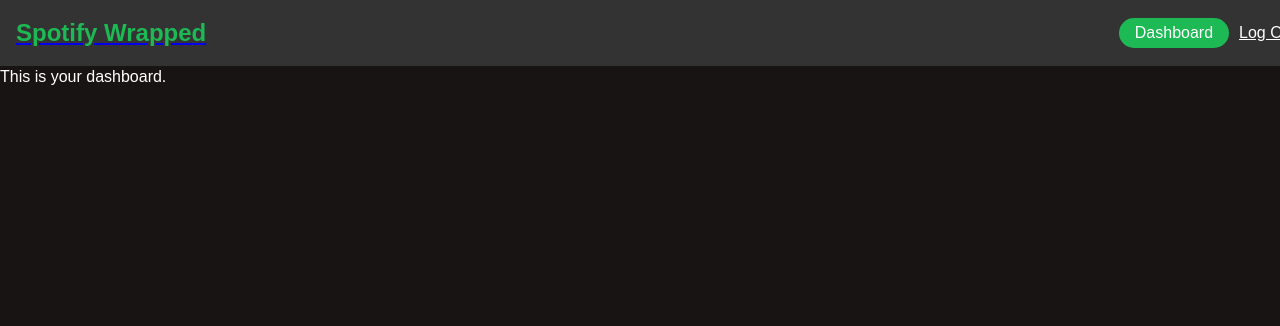
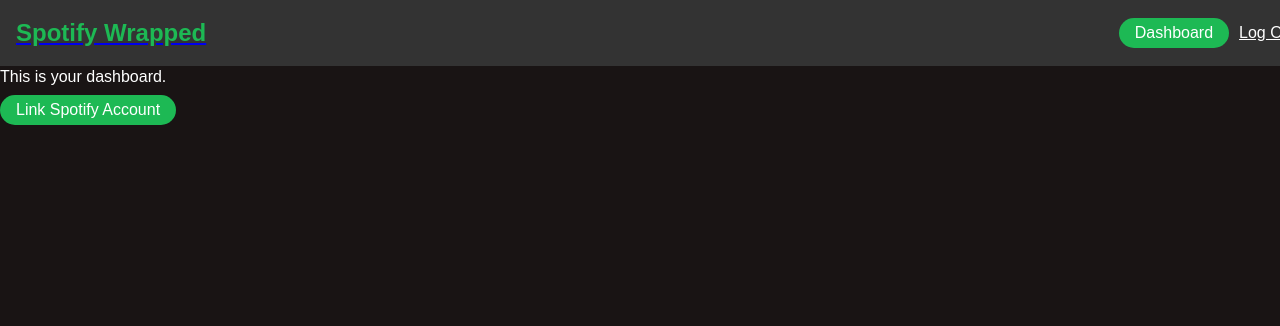
Before and after one commit to maxzhu143/SpotifyWrapped, a Django app: page /dashboard/ in a window 1280 px wide. Shown: the top 326 px of the page. Run offline with Django 4.2, Linux system fonts and the light colour scheme; the visitor is signed in with stand-in values (Sample User, id 1).

Commit message:
I think I added the ability to connect and link but idk what to really do with that information

```diff
--- a/Wrappedapp/static/css/styles.css
+++ b/Wrappedapp/static/css/styles.css
@@ -22,7 +22,7 @@ h1 {
   position: fixed;
   top: 0;
   width: 100%;
-  z-index: 1000;
+  z-index: 5;
 }
 
 .navbar h1 {
@@ -177,4 +177,19 @@ input[type="submit"]:hover, button:hover {
   background-color: #1ed760; /* Lighter green on hover */
 }
 
+        .login-container {
+            background-color: rgba(255, 255, 255, 0.9);
+            padding: 40px;
+            border-radius: 20px;
+            box-shadow: 0px 10px 25px rgba(0, 0, 0, 0.2);
+            width: 400px;
+            transition: transform 0.3s ease, box-shadow 0.3s ease;
+        }
+
+        .login-container:hover {
+            box-shadow: 0px 12px 30px rgba(0, 0, 0, 0.3);
+            transform: translateY(-5px);
+        }
+
+
 }
--- a/Wrappedapp/templates/dashboard.html
+++ b/Wrappedapp/templates/dashboard.html
@@ -3,6 +3,8 @@
 {% block content %}
   <h2>Welcome, {{ user.first_name }}!</h2>
   <p>This is your dashboard.</p>
+
+    <a href="{% url 'spotify_connect' %}" class="btn">Link Spotify Account</a>
+
+
 {% endblock %}
-
-<a href="{% url 'spotify_connect' %}" class="btn">Link Spotify Account</a>
--- a/Wrappedapp/templates/login.html
+++ b/Wrappedapp/templates/login.html
@@ -1,10 +1,16 @@
 {% extends 'base.html' %}
 
 {% block content %}
+
+
   <h2>Login</h2>
   <form method="post">
     {% csrf_token %}
     {{ form.as_p }}
     <button type="submit">Login</button>
   </form>
+
+
+
+
 {% endblock %}
--- a/Wrappedapp/urls.py
+++ b/Wrappedapp/urls.py
@@ -9,4 +9,9 @@ urlpatterns = [
     path('dashboard/', views.dashboard, name='dashboard'),  # Dashboard route
     path('logout/', auth_views.LogoutView.as_view(template_name='logout.html'), name='logout'),    # Custom logout page
     path('home/', views.home, name='home'),  # Home page route
+    path('spotify-connect/', views.spotify_connect, name='spotify_connect'),
+    path("your-django-endpoint/", views.my_data_view, name="my_data_view"),
+    path('spotify-authorize/', views.spotify_authorize, name='spotify_authorize'),
+    path('spotify-callback/', views.spotify_callback, name='spotify_callback'),
+
 ]
--- a/Wrappedapp/views.py
+++ b/Wrappedapp/views.py
@@ -2,11 +2,27 @@ from django.shortcuts import render, redirect
 from django.contrib.auth import login
 from .forms import SignUpForm
 from django.contrib.auth.decorators import login_required
+from decouple import config
+from django.http import JsonResponse
+from django.conf import settings
+import urllib.parse
+
+import requests
+from django.shortcuts import redirect
+from django.conf import settings
+
+client_id = settings.SPOTIFY_CLIENT_ID
+client_secret = settings.SPOTIFY_CLIENT_SECRET
+redirect_uri = settings.SPOTIFY_REDIRECT_URI
+
+
 # Create your views here.
 # Wrappedapp/views.py
 
 def home(request):
-    return render(request, 'home.html')  # Render the home page template
+    access_token = request.session.get("access_token", "")
+    return render(request, "home.html", {"access_token": access_token})
+
 
 def register(request):
     if request.method == 'POST':
@@ -23,3 +39,53 @@ def register(request):
 @login_required
 def dashboard(request):
     return render(request, 'dashboard.html')
+
+def spotify_connect(request):
+    spotify_auth_url = "https://accounts.spotify.com/authorize"
+    client_id =  config('SPOTIFY_CLIENT_ID')
+    redirect_uri = config('SPOTIFY_REDIRECT_URI')
+    scope = "user-top-read"  # Adjust based on your needs
+
+    auth_url = f"{spotify_auth_url}?response_type=code&client_id={client_id}&redirect_uri={redirect_uri}&scope={scope}"
+    return redirect(auth_url)
+
+def my_data_view(request):
+    data = {"message": "Hello from Django!"}
+    return JsonResponse(data)
+
+def spotify_authorize(request):
+    spotify_auth_url = "https://accounts.spotify.com/authorize"
+    params = {
+        "client_id": settings.SPOTIFY_CLIENT_ID,
+        "response_type": "code",
+        "redirect_uri": settings.SPOTIFY_REDIRECT_URI,
+        "scope": "user-top-read",  # Add other scopes as needed
+    }
+    auth_url = f"{spotify_auth_url}?{urllib.parse.urlencode(params)}"
+    return redirect(auth_url)
+
+def spotify_callback(request):
+    code = request.GET.get("code")
+    token_url = "https://accounts.spotify.com/api/token"
+
+    response = requests.post(token_url, data={
+        "grant_type": "authorization_code",
+        "code": code,
+        "redirect_uri": settings.SPOTIFY_REDIRECT_URI,
+        "client_id": settings.SPOTIFY_CLIENT_ID,
+        "client_secret": settings.SPOTIFY_CLIENT_SECRET,
+    })
+
+    if response.status_code == 200:
+        tokens = response.json()
+        access_token = tokens["access_token"]
+        refresh_token = tokens["refresh_token"]
+
+        # Save tokens in the session (or database) for later use
+        request.session["access_token"] = access_token
+        request.session["refresh_token"] = refresh_token
+
+        # Redirect to another view, or render a template
+        return redirect("home")  # Change 'home' to your target URL
+    else:
+        return redirect("error")  # Handle errors gracefully
```
Also changed, not shown: SpotifyWrapped/settings.py (+10 -6 lines), Wrappedapp/static/javascript/app.js (added, +8 -0 lines), Wrappedapp/static/javascript/spotify.js (added, +28 -0 lines).
